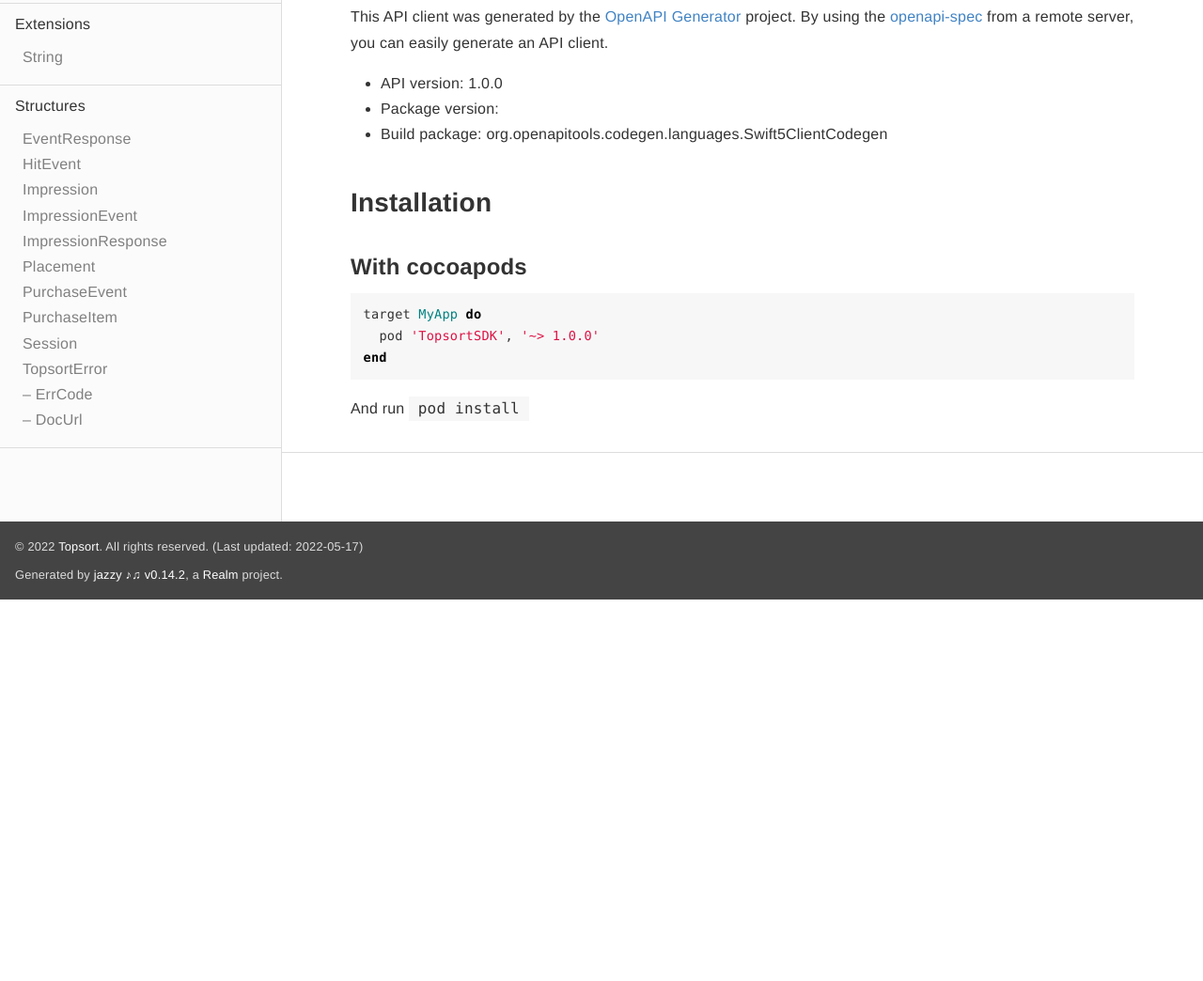
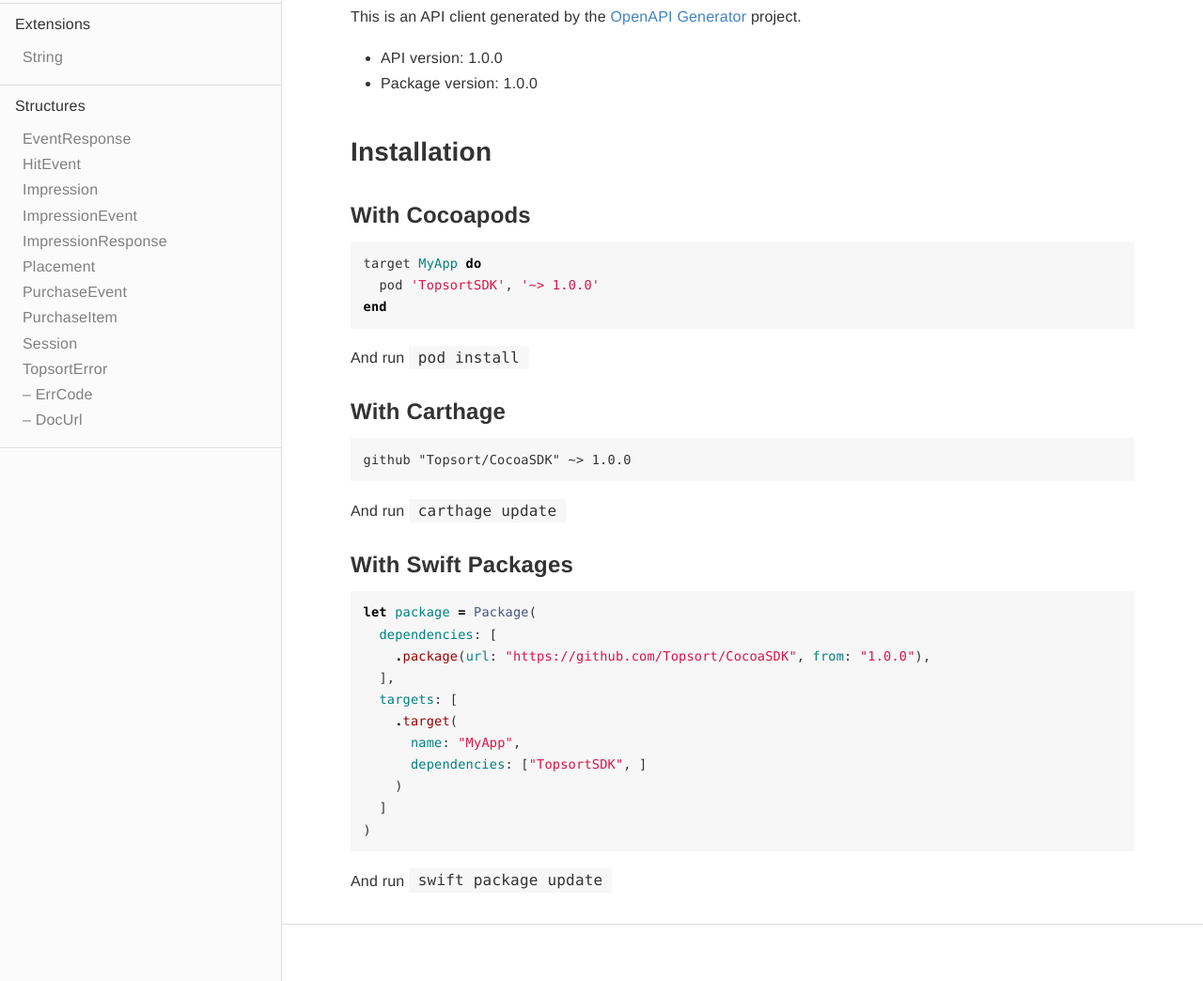
Before and after one commit to Topsort/CocoaSDK, a plain HTML site: page docs/docsets/TopsortSDK.docset/Contents/Resources/Documents/index.html in a window 1280 px wide. Shown: the part 280-1324 px from the top of the page at 94% size. Before the commit the page ends 918 px from the top, so only its background shows below. Drawn offline with Linux system fonts and the light colour scheme; files that its build step writes are made by us from their sources; files whose address does not match are found by name.

Commit message:
Add more installation methods

```diff
--- a/docs/docsets/TopsortSDK.docset/Contents/Resources/Documents/index.html
+++ b/docs/docsets/TopsortSDK.docset/Contents/Resources/Documents/index.html
@@ -121,22 +121,40 @@
             <h1 id='topsortsdk-for-ios' class='heading'>TopsortSDK for iOS</h1>
 <h2 id='overview' class='heading'>Overview</h2>
 
-<p>This API client was generated by the <a href="https://openapi-generator.tech">OpenAPI Generator</a> project.
-By using the <a href="https://github.com/OAI/OpenAPI-Specification">openapi-spec</a> from a remote server, you can easily generate an API client.</p>
+<p>This is an API client generated by the <a href="https://openapi-generator.tech">OpenAPI Generator</a> project.</p>
 
 <ul>
 <li>API version: 1.0.0</li>
-<li>Package version:</li>
-<li>Build package: org.openapitools.codegen.languages.Swift5ClientCodegen</li>
+<li>Package version: 1.0.0</li>
 </ul>
 <h2 id='installation' class='heading'>Installation</h2>
-<h3 id='with-cocoapods' class='heading'>With cocoapods</h3>
+<h3 id='with-cocoapods' class='heading'>With Cocoapods</h3>
 <pre class="highlight ruby"><code><span class="n">target</span> <span class="no">MyApp</span> <span class="k">do</span>
   <span class="n">pod</span> <span class="s1">'TopsortSDK'</span><span class="p">,</span> <span class="s1">'~&gt; 1.0.0'</span>
 <span class="k">end</span>
 </code></pre>
 
 <p>And run <code>pod install</code></p>
+<h3 id='with-carthage' class='heading'>With Carthage</h3>
+<pre class="highlight plaintext"><code>github "Topsort/CocoaSDK" ~&gt; 1.0.0
+</code></pre>
+
+<p>And run <code>carthage update</code></p>
+<h3 id='with-swift-packages' class='heading'>With Swift Packages</h3>
+<pre class="highlight swift"><code><span class="k">let</span> <span class="nv">package</span> <span class="o">=</span> <span class="kt">Package</span><span class="p">(</span>
+  <span class="nv">dependencies</span><span class="p">:</span> <span class="p">[</span>
+    <span class="o">.</span><span class="nf">package</span><span class="p">(</span><span class="nv">url</span><span class="p">:</span> <span class="s">"https://github.com/Topsort/CocoaSDK"</span><span class="p">,</span> <span class="nv">from</span><span class="p">:</span> <span class="s">"1.0.0"</span><span class="p">),</span>
+  <span class="p">],</span>
+  <span class="nv">targets</span><span class="p">:</span> <span class="p">[</span>
+    <span class="o">.</span><span class="nf">target</span><span class="p">(</span>
+      <span class="nv">name</span><span class="p">:</span> <span class="s">"MyApp"</span><span class="p">,</span>
+      <span class="nv">dependencies</span><span class="p">:</span> <span class="p">[</span><span class="s">"TopsortSDK"</span><span class="p">,</span> <span class="p">]</span>
+    <span class="p">)</span>
+  <span class="p">]</span>
+<span class="p">)</span>
+</code></pre>
+
+<p>And run <code>swift package update</code></p>
 
           </div>
         </section>
```
Also changed, not shown: docs/index.html (+23 -5 lines), 3 other files.
